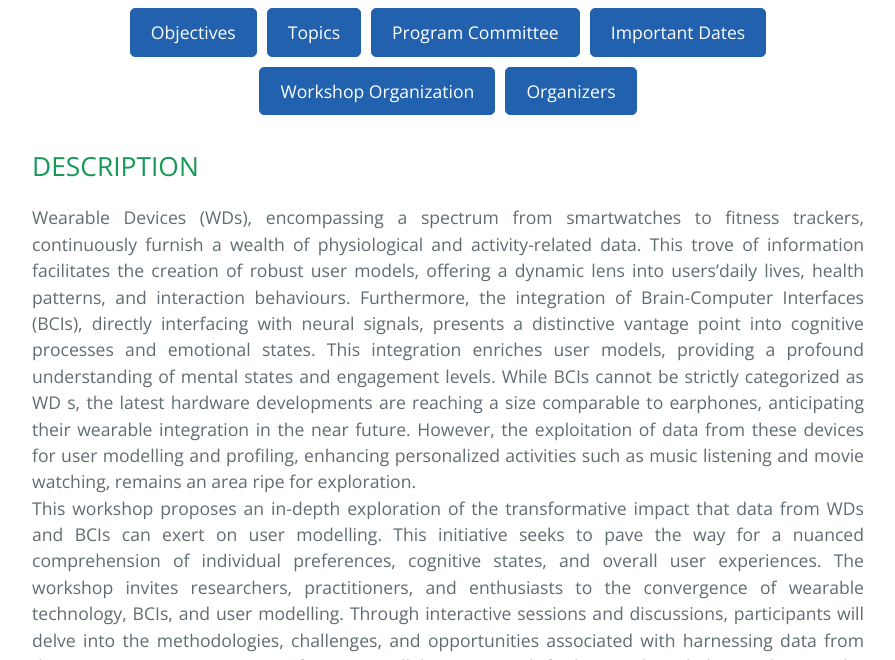
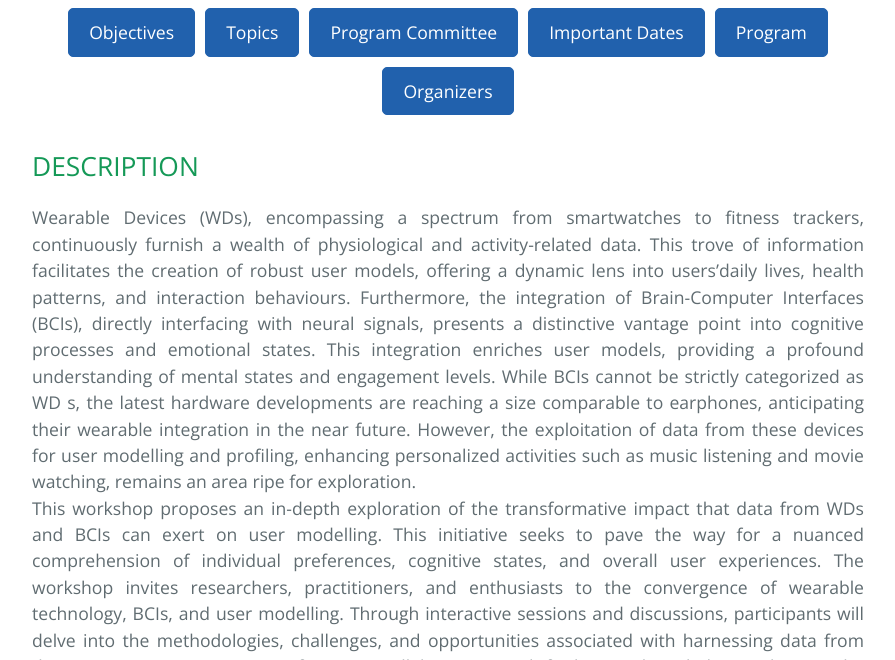
Before and after one commit to sisinflab/webium24, a Jekyll site: the page built from index.md, in a window 1280 px wide and 900 px high, scrolled down 646 px, cut to the strip 240-900 px from the top of the window. Shown: the whole strip, without its empty margins (192-1087 px from the left). Built offline with Jekyll 4.4.1, drawn with Linux system fonts in a browser that asks for light colours; some of the changed text lies outside the part shown.

Commit message:
Update index.md

```diff
--- a/index.md
+++ b/index.md
@@ -6,7 +6,7 @@ layout: default
 <a href="#TOP" class="button">Topics</a>
 <a href="#PC" class="button">Program Committee</a>
 <a href="#ID" class="button">Important Dates</a>
-<a href="#WO" class="button">Workshop Organization</a>
+<a href="#WO" class="button">Program</a>
 <a href="#OR" class="button">Organizers</a>
 </div>
 
@@ -89,7 +89,7 @@ Topics of interest include, but are not limited to:
 During the submission process select <b>“1st Workshop on Wearable Devices and Brain-Computer Interfaces for User Modelling”</b>.
 
 
-## WORKSHOP ORGANIZATION <a name="WO"></a>
+## PROGRAM <a name="WO"></a>
 
 The 1st Workshop on Wearable Devices and Brain-Computer Interfaces for User Modelling - WEBIUM24, will take place on Thursday, July 4, from 9.00 to 12.30.
 
```
